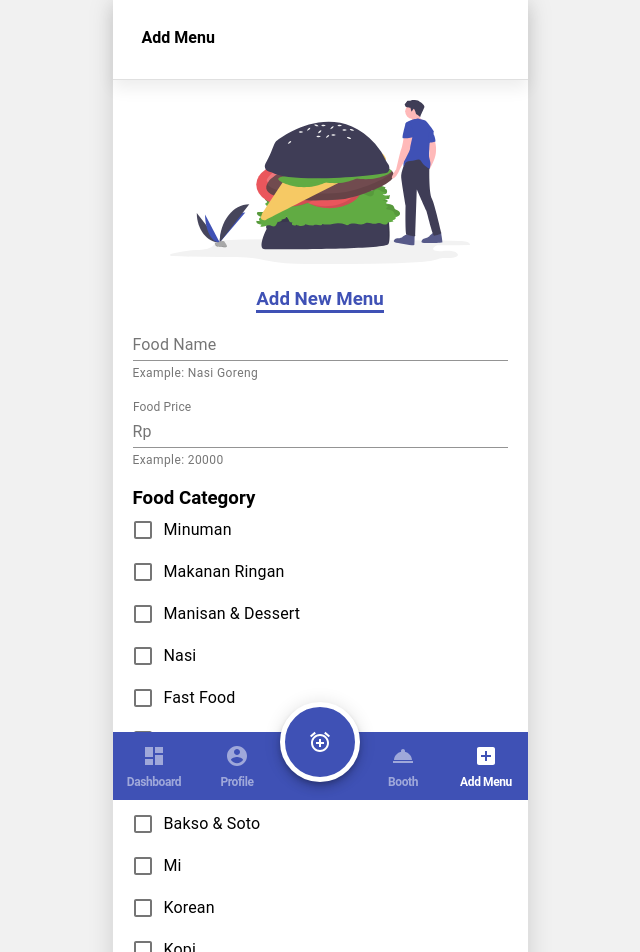
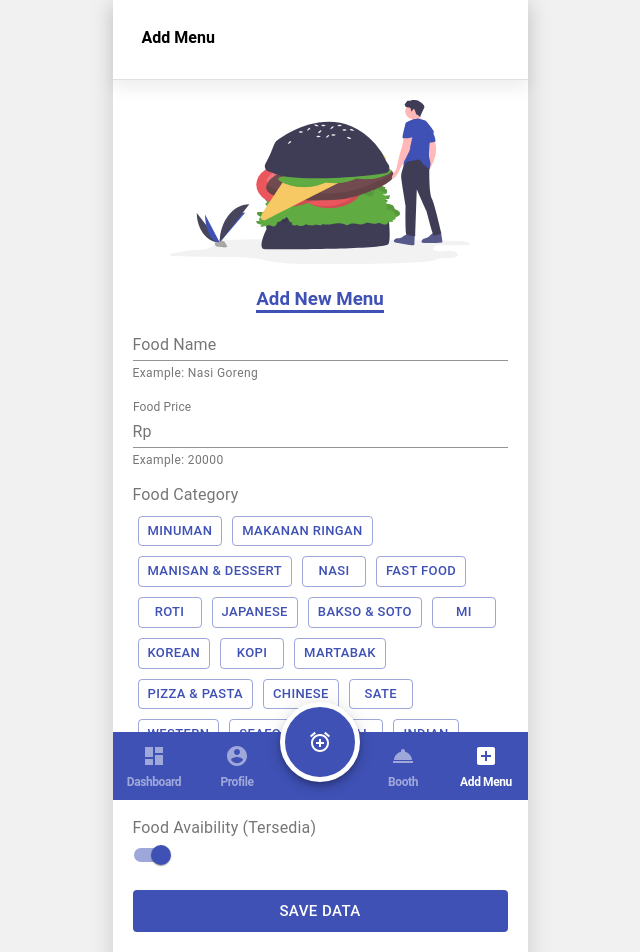
Before and after one commit to smartcanteen/smartcanteen-client, a React (Create React App) app: page /menu-add in a window 1280 px wide. Shown: the top 952 px of the page, without its empty margins (320-960 px from the left). Built offline with nearby package versions, Linux system fonts and the light colour scheme.

Commit message:
fix add menu style

```diff
--- a/src/components/pages/Private/MenuAdd/index.js
+++ b/src/components/pages/Private/MenuAdd/index.js
@@ -1,8 +1,8 @@
-import React from 'react'
+import React, { useState } from 'react'
 import clsx from 'clsx'
-import { Box, Input, FormControl, InputLabel, FormHelperText, TextField, InputAdornment, Checkbox, FormGroup, FormControlLabel } from '@material-ui/core'
+import { Box, Button, Input, FormControl, InputLabel, FormHelperText, TextField, InputAdornment, FormLabel, Switch, FormControlLabel } from '@material-ui/core'
 import { TopNavigation, BottomNavigation, AppContainer } from 'components/layout'
-import { NavigationCaption } from 'components/shared'
+import { NavigationCaption, FoodCategoryBox } from 'components/shared'
 import { makeStyles } from '@material-ui/core/styles';
 
 import HamburgerImage from 'assets/images/hamburger-illustration.svg'
@@ -24,6 +24,9 @@ const menuCategories = [{"id":0,"name":"Minuman"},{"id":1,"name":"Makanan Ringan
 
 const MenuAdd = () => {
     const classes = useStyles()
+
+    const [avaibility, setAvaibility] = useState(true)
+    const handleChangeAvailability = () => setAvaibility(!avaibility)
     return (
         <Box className="menu-add">
             <TopNavigation withCaption>
@@ -59,26 +62,28 @@ const MenuAdd = () => {
                             />
                             <FormHelperText>Example: 20000</FormHelperText>
                     </Box>
-                    <Box>
-                    <h3>Food Category</h3>
-                    <FormGroup>
-                        {menuCategories.map( (category, index) =>
+                    <Box mb={2}>
+                        <FormLabel component="legend">Food Category</FormLabel>
+                        <Box flex flexWrap maxWidth="100%" my={1}>
+                            {menuCategories.map( (category, index) =>
+                                <FoodCategoryBox key={index} name={category.name}/>
+                            )}
+                        </Box>
+                    </Box>
+
+                    <Box mb={2} justifyContent="center" alignItems="center">
+                        <FormLabel component="legend">Food Avaibility ({avaibility?'Tersedia':'Tidak Tersedia'})</FormLabel>
+                        <Box>
                             <FormControlLabel
-                                key={category.id}
-                                control={
-                                <Checkbox
-                                    // checked={state.checkedB}
-                                    // onChange={handleChange}
-                                    name={category.name}
-                                    color="primary"
-                                />
-                                }
-                                label={category.name}
+                            control={<Switch checked={avaibility} onChange={handleChangeAvailability} color="primary" />}
                             />
+                        </Box>
+                    </Box>
 
-                        )}
-
-                    </FormGroup>
+                    <Box mb={3}>
+                        <Button disableElevation fullWidth variant="contained" color="primary" size="large">
+                            Save Data
+                        </Button>
                     </Box>
                 </Box>
 
--- /dev/null
+++ b/src/components/shared/FoodCategoryBox.js
@@ -0,0 +1,27 @@
+import React from 'react'
+import { Box, Button } from '@material-ui/core'
+import { makeStyles } from '@material-ui/core/styles'
+
+const useStyles = makeStyles({
+    btnCategory:{
+        margin:5,
+    }
+})
+
+const FoodCategoryBox = props => {
+    const { name, active } = props
+    const classes = useStyles()
+    return (
+        <Button
+            variant={active?'contained':'outlined'}
+            color="primary"
+            size="small"
+            className={classes.btnCategory}
+        >
+
+            { name }
+        </Button>
+    )
+}
+
+export default FoodCategoryBox
--- a/src/components/shared/index.js
+++ b/src/components/shared/index.js
@@ -3,10 +3,12 @@ import NavigationCaption from './NavigationCaption'
 import BoothProfileInfo from './BoothProfileInfo'
 import CoverImage from './CoverImage'
 import BoothEmptyCard from './BoothEmptyCard'
+import FoodCategoryBox from './FoodCategoryBox'
 export {
     NavigationBack,
     NavigationCaption,
     BoothProfileInfo,
     CoverImage,
-    BoothEmptyCard
+    BoothEmptyCard,
+    FoodCategoryBox
 }
```
Also changed, not shown: 1 other file (tests, documents, lock files or other folders).
